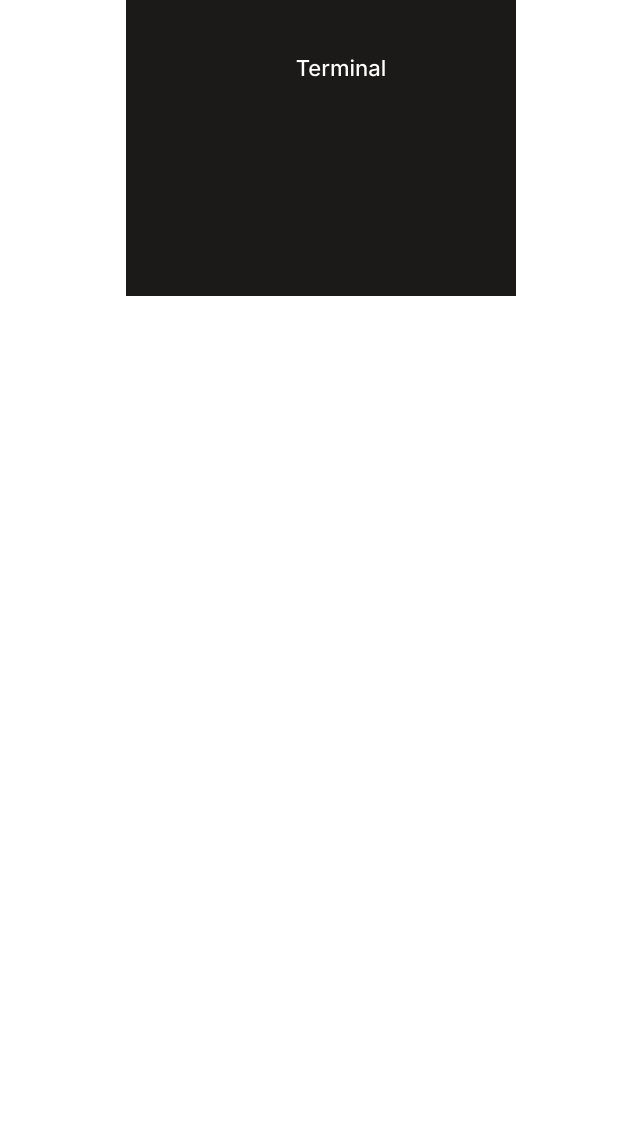
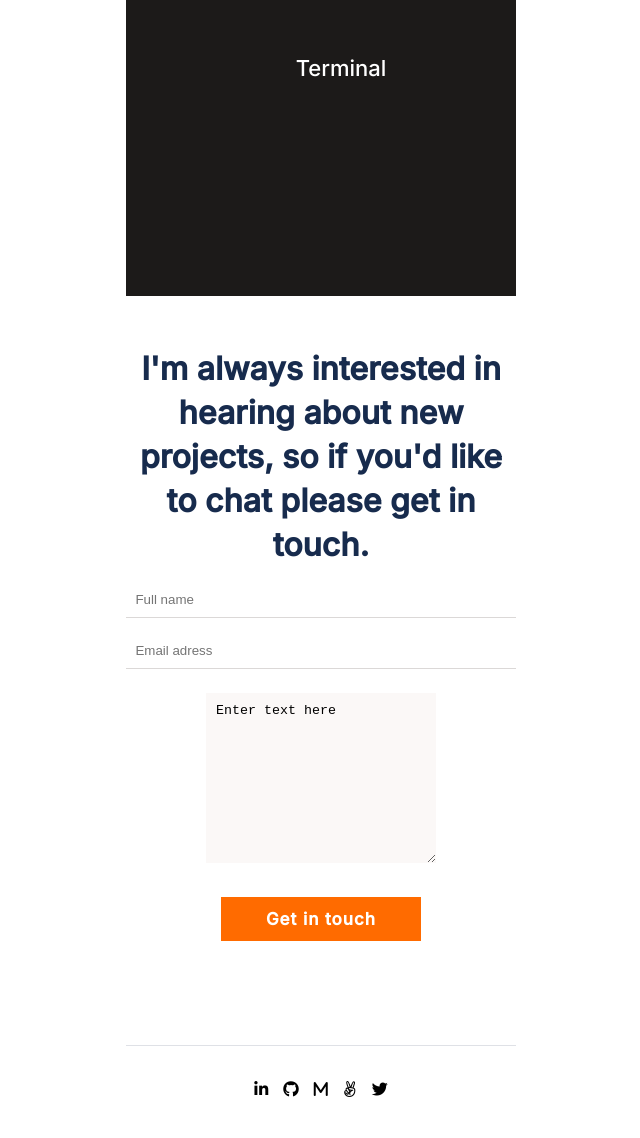
Before and after one commit to Fsher07/Portfolio-mobile-version, a website: page index.html in a window 1280 px wide. Shown: the part 6169-7307 px from the top of the page, without its empty margins (319-959 px from the left). Before the commit the page ends 6465 px from the top, so only its background shows below. Drawn offline with Linux system fonts and the light colour scheme.

Commit message:
Add contact page in form shape

```diff
--- a/index.html
+++ b/index.html
@@ -243,6 +243,44 @@
       </li>
     </ul>
   </div>
+  <div class="ContactPage">
+   <form action="https://formspree.io/f/{form_id}" method="post"></form>
+    <div class="contact-title">I'm always interested in hearing about new projects,
+    so if you'd like to chat please get in touch.</div>
+  <input class="namebox" type="text" id="name" name="user_name" placeholder="  Full name" maxlength="30" required>
+  <input class="namebox" type="email" id="email" name="user_email" placeholder="  Email adress" required>
+  <textarea name="comment" id="textA" cols="30" rows="10" maxlength="500" >Enter text here</textarea>
+  <div class="contact-btn">
+  <button class="btn">Get in touch</button>
+  </div>
+  <ul class="contact-ul">
+    <li>
+     <a class="iconsContact" href="https://www.linkedin.com/in/furkan-salim-h%C4%B1d%C4%B1r-3441ab1b2/">
+       <i class="fab fa-linkedin-in"></i>
+     </a >
+    </li>
+    <li>
+     <a class="iconsContact"  href="https://github.com/Fsher07">
+       <i class="fab fa-github"></i>
+     </a >
+    </li>
+    <li>
+     <a class="iconsContact"  href="#">
+       <i class="fa-solid fa-m"></i>
+     </a >
+    </li>
+    <li>
+     <a class="iconsContact"  href="#">
+       <i class="fa-brands fa-angellist"></i>
+     </a >
+    </li>
+    <li>
+     <a class="iconsContact" href="https://twitter.com/furkansalimhdr1">
+       <i class="fa-brands fa-twitter"></i>
+     </a>
+    </li>
+   </ul>
+  </div>
 </section>
 
 </body>
--- a/style.css
+++ b/style.css
@@ -316,3 +316,54 @@ a {
   font-size: 22px;
   line-height: 43px;
 }
+
+/* Contact Me Page ---------> */
+.ContactPage {
+  margin-top: 7rem;
+  display: flex;
+  flex-direction: column;
+  gap: 1.5rem;
+}
+
+.iconsContact {
+  color: black;
+}
+
+.contact-title {
+  font-family: 'Inter',sans-serif;
+  font-style: normal;
+  font-weight: bold;
+  font-size: 32px;
+  line-height: 44px;
+  color: #172B4D;
+}
+
+.namebox{
+  border-top: none;
+  border-right: none;
+  border-left: none;
+  border-bottom: 1px solid #DBD8D7;
+  padding-bottom: 10px;
+}
+
+#textA {
+  margin: auto 5rem;
+  border: none;
+  background-color: #FBF8F7;
+  padding: 10px;
+}
+
+.contact-btn {
+  display: flex;
+  justify-content: center;
+  align-items: center;
+}
+
+.contact-ul {
+  margin-top: 5rem;
+  border-top: 1px solid #DFE1E6;
+  padding: 2rem 10px;
+  gap: 15px;
+  justify-content: center;
+  align-items: center;
+}
```
Also changed, not shown: 1 other file.
